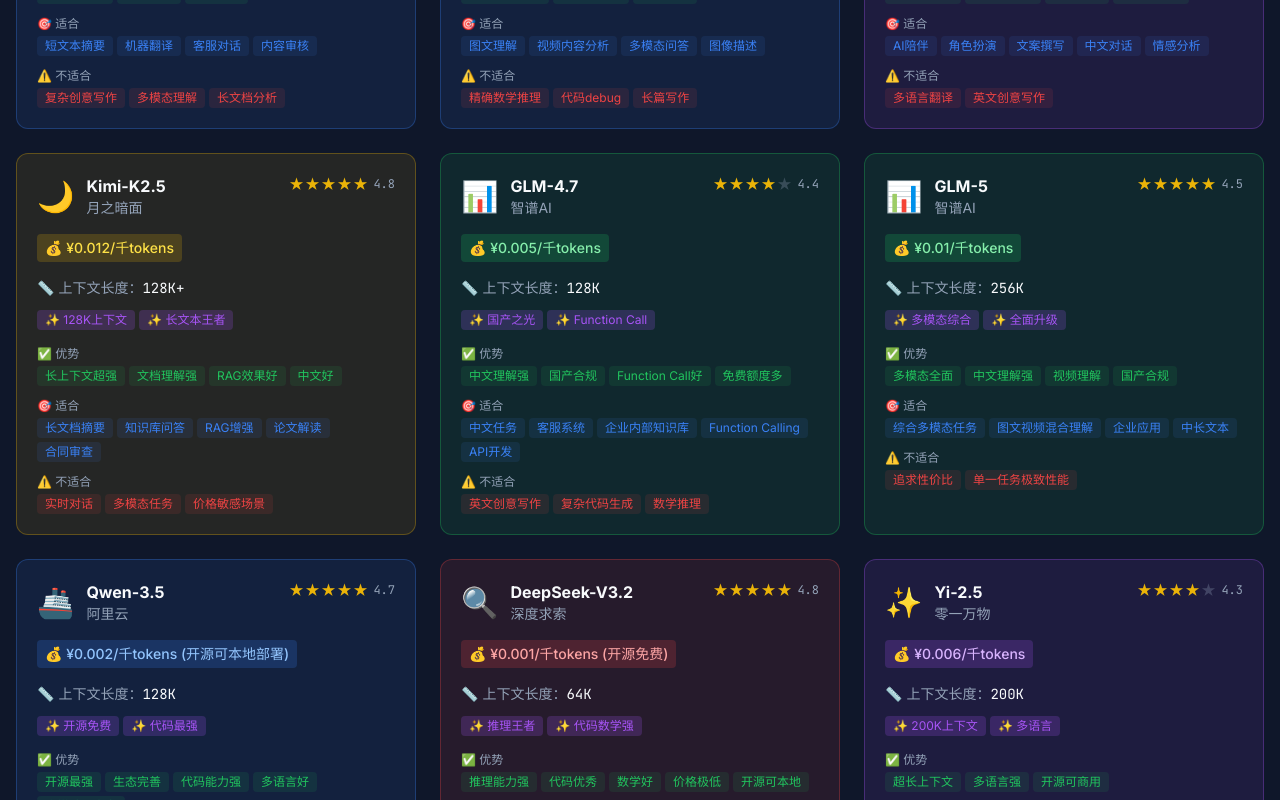
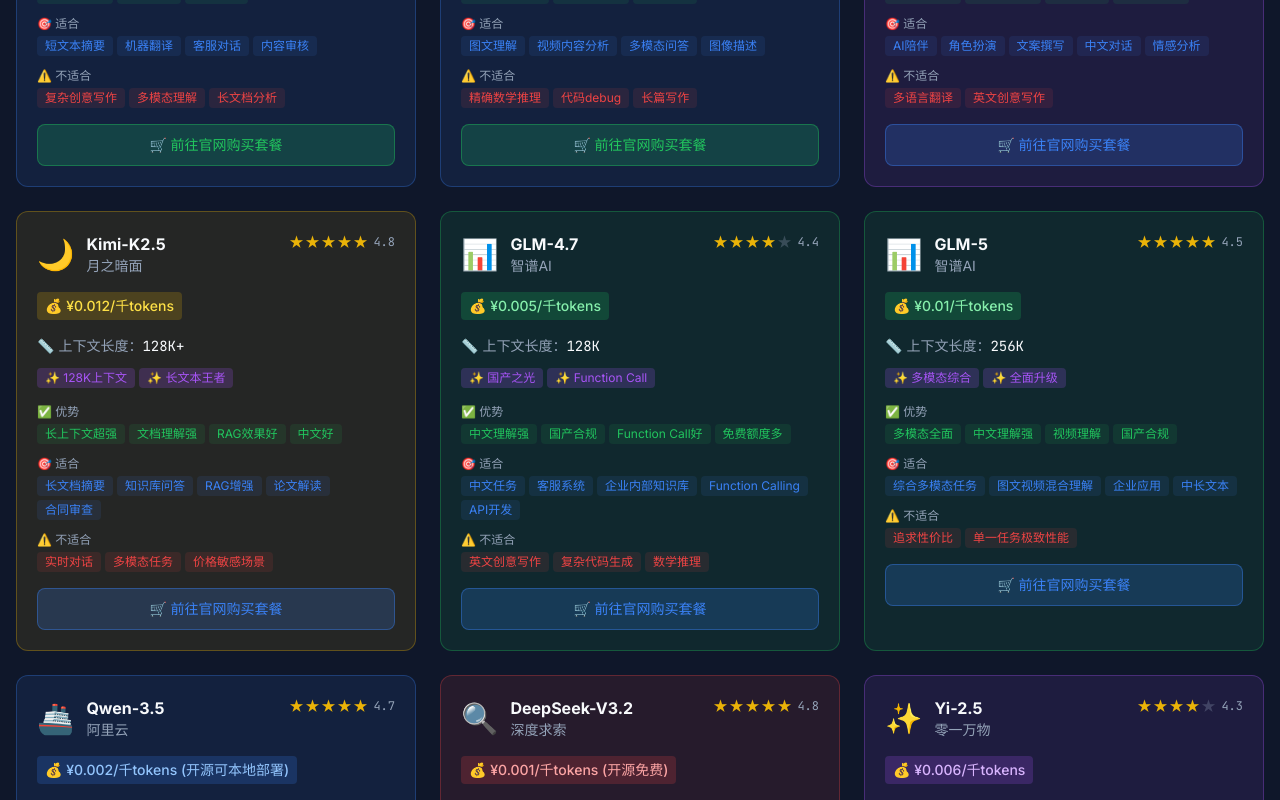
Before and after one commit to Answer-version/ai-model-compare, a React (Vite) app: page / in a window 1280 px wide. Shown: the part 880-1680 px from the top of the page. Built offline with nearby package versions, Linux system fonts and the light colour scheme.

Commit message:
feat: add purchase button to each model card

```diff
--- a/src/App.jsx
+++ b/src/App.jsx
@@ -298,7 +298,7 @@
       </div>
 
       {/* Not Suitable For */}
-      <div>
+      <div className="mb-4">
         <div className="text-xs text-text-secondary mb-1">⚠️ 不适合</div>
         <div className="flex flex-wrap gap-1">
           {model.notSuitableFor.map((n, i) => (
@@ -308,6 +308,22 @@
           ))}
         </div>
       </div>
+
+      {/* Purchase Button */}
+      <a
+        href={model.purchaseUrl}
+        target="_blank"
+        rel="noopener noreferrer"
+        className={`block w-full text-center px-4 py-2.5 rounded-lg font-medium text-sm transition-all ${
+          model.pricingLevel === 1
+            ? 'bg-accent-green/20 border border-accent-green/40 text-accent-green hover:bg-accent-green/30'
+            : model.pricingLevel === 2
+            ? 'bg-accent-blue/20 border border-accent-blue/40 text-accent-blue hover:bg-accent-blue/30'
+            : 'bg-accent-purple/20 border border-accent-purple/40 text-accent-purple hover:bg-accent-purple/30'
+        }`}
+      >
+        🛒 前往官网购买套餐
+      </a>
     </div>
   )
 }
--- a/src/data/models.js
+++ b/src/data/models.js
@@ -17,6 +17,7 @@
     highlights: ['性价比之王', '响应速度快'],
     tags: ['通用', '低价', '快速'],
     color: 'blue',
+    purchaseUrl: 'https://platform.minimaxi.com/',
   },
   {
     id: 'minimax-m2.5',
@@ -36,6 +37,7 @@
     highlights: ['多模态低价', '视频理解'],
     tags: ['多模态', '低价', '视频'],
     color: 'blue',
+    purchaseUrl: 'https://platform.minimaxi.com/',
   },
   {
     id: 'doubao-seed',
@@ -55,6 +57,7 @@
     highlights: ['角色扮演强', '免费额度'],
     tags: ['通用', '中文', '角色扮演'],
     color: 'purple',
+    purchaseUrl: 'https://console.volcengine.com/ark/region:ark+cn-beijing/open',
   },
   {
     id: 'kimi-k2.5',
@@ -74,6 +77,7 @@
     highlights: ['128K上下文', '长文本王者'],
     tags: ['长文本', 'RAG', '中文'],
     color: 'yellow',
+    purchaseUrl: 'https://platform.moonshot.cn/',
   },
   {
     id: 'glm-4.7',
@@ -93,6 +97,7 @@
     highlights: ['国产之光', 'Function Call'],
     tags: ['通用', '中文', 'API开发'],
     color: 'green',
+    purchaseUrl: 'https://open.bigmodel.cn/',
   },
   {
     id: 'glm-5',
@@ -112,6 +117,7 @@
     highlights: ['多模态综合', '全面升级'],
     tags: ['多模态', '中文', '综合'],
     color: 'green',
+    purchaseUrl: 'https://open.bigmodel.cn/',
   },
   {
     id: 'qwen-3.5',
@@ -131,6 +137,7 @@
     highlights: ['开源免费', '代码最强'],
     tags: ['开源', '代码', '低价'],
     color: 'blue',
+    purchaseUrl: 'https://dashscope.console.aliyun.com/',
   },
   {
     id: 'deepseek-v3.2',
@@ -150,6 +157,7 @@
     highlights: ['推理王者', '代码数学强'],
     tags: ['推理', '代码', '数学'],
     color: 'red',
+    purchaseUrl: 'https://platform.deepseek.com/',
   },
   {
     id: 'yi-2.5',
@@ -169,6 +177,7 @@
     highlights: ['200K上下文', '多语言'],
     tags: ['长文本', '多语言', '开源'],
     color: 'purple',
+    purchaseUrl: 'https://platform.lingyiwanwu.com/',
   },
   {
     id: 'qwen2.5-coder',
@@ -188,6 +197,7 @@
     highlights: ['代码专项', '支持92种语言'],
     tags: ['代码', '开源', '低价'],
     color: 'blue',
+    purchaseUrl: 'https://dashscope.console.aliyun.com/',
   },
   {
     id: 'hy-2.0',
@@ -207,6 +217,7 @@
     highlights: ['企业服务', '安全合规'],
     tags: ['企业', '中文', '合规'],
     color: 'green',
+    purchaseUrl: 'https://www.baichuan-ai.com/',
   },
   {
     id: 'hy-t1',
@@ -226,6 +237,7 @@
     highlights: ['极速响应', '低延迟'],
     tags: ['实时对话', '低价', '快速'],
     color: 'blue',
+    purchaseUrl: 'https://www.baichuan-ai.com/',
   },
 ]
 
```
Also changed, not shown: 1 other file (tests, documents, lock files or other folders).
